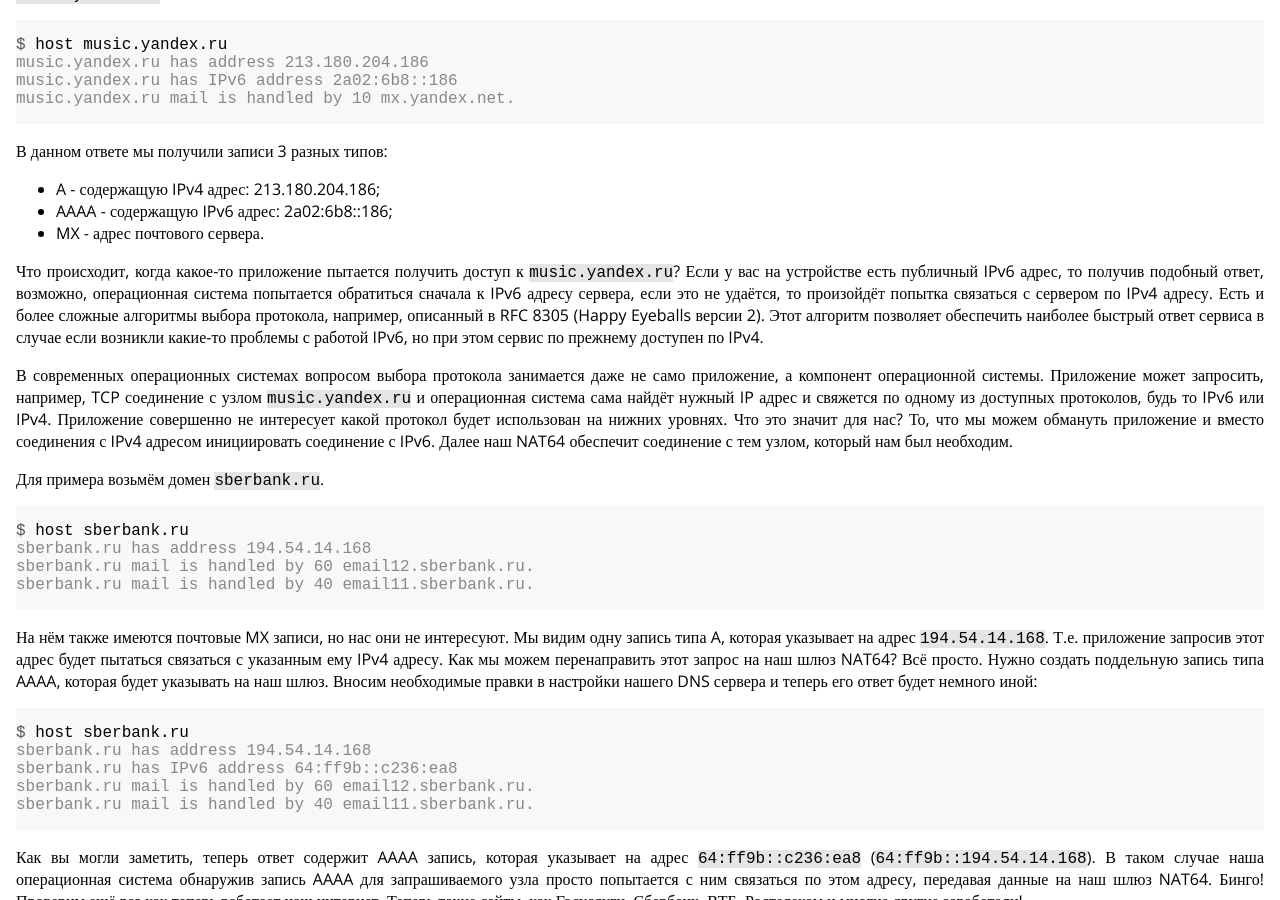
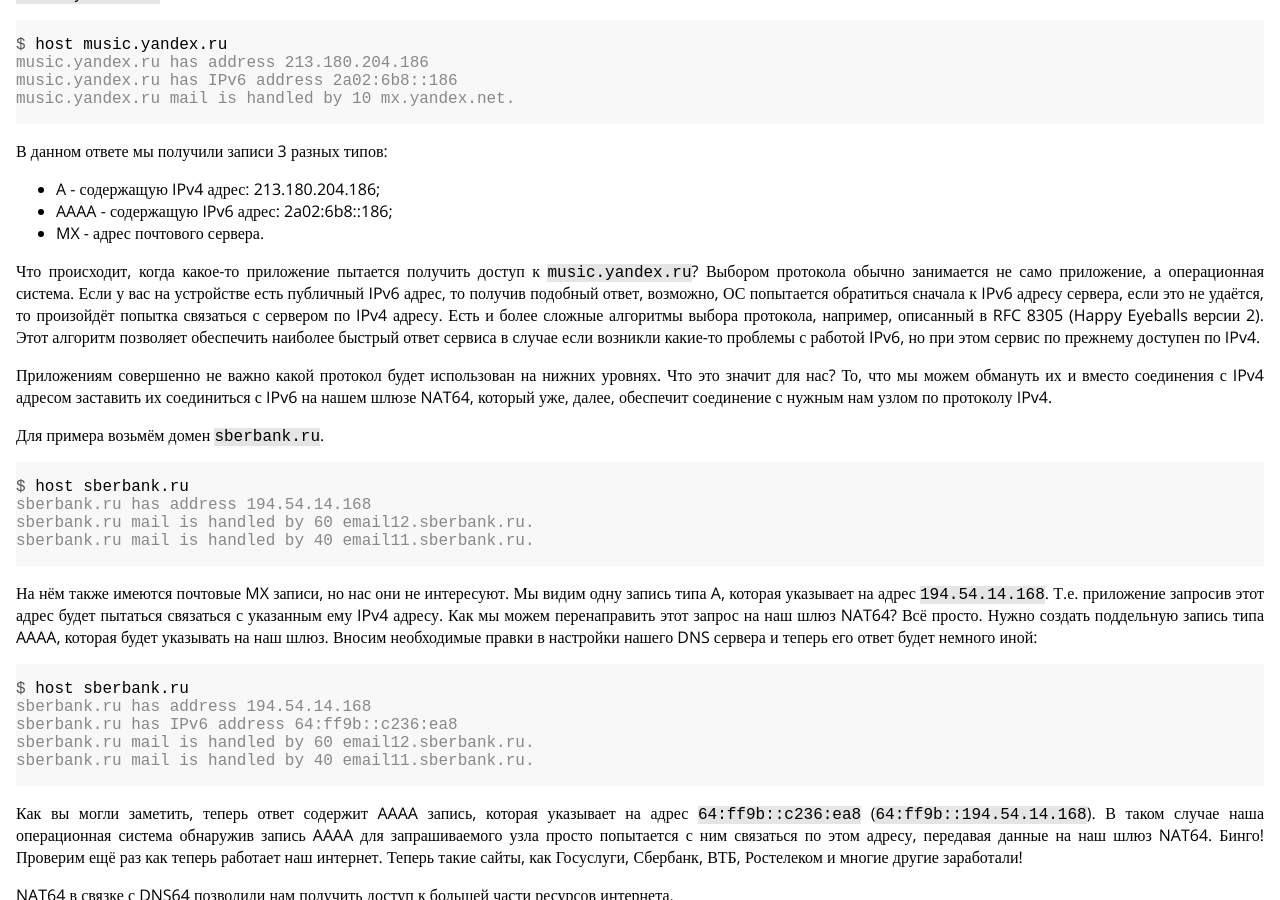
Before and after one commit to fsa/site, a Jekyll site: the page built from _posts/2025-02-28-464xlat.md, in a window 1280 px wide and 900 px high, scrolled down 1591 px. Built offline with Jekyll 4.4.1, drawn with Linux system fonts in a browser that asks for light colours.

Commit message:
Переделана часть текста про выбор протокола IPv6/IPv4

```diff
--- a/_posts/2025-02-28-464xlat.md
+++ b/_posts/2025-02-28-464xlat.md
@@ -63,9 +63,9 @@
 - AAAA - содержащую IPv6 адрес: 2a02:6b8::186;
 - MX - адрес почтового сервера.
 
-Что происходит, когда какое-то приложение пытается получить доступ к `music.yandex.ru`? Если у вас на устройстве есть публичный IPv6 адрес, то получив подобный ответ, возможно, операционная система попытается обратиться сначала к IPv6 адресу сервера, если это не удаётся, то произойдёт попытка связаться с сервером по IPv4 адресу. Есть и более сложные алгоритмы выбора протокола, например, описанный в RFC 8305 (Happy Eyeballs версии 2). Этот алгоритм позволяет обеспечить наиболее быстрый ответ сервиса в случае если возникли какие-то проблемы с работой IPv6, но при этом сервис по прежнему доступен по IPv4.
+Что происходит, когда какое-то приложение пытается получить доступ к `music.yandex.ru`? Выбором протокола обычно занимается не само приложение, а операционная система. Если у вас на устройстве есть публичный IPv6 адрес, то получив подобный ответ, возможно, ОС попытается обратиться сначала к IPv6 адресу сервера, если это не удаётся, то произойдёт попытка связаться с сервером по IPv4 адресу. Есть и более сложные алгоритмы выбора протокола, например, описанный в RFC 8305 (Happy Eyeballs версии 2). Этот алгоритм позволяет обеспечить наиболее быстрый ответ сервиса в случае если возникли какие-то проблемы с работой IPv6, но при этом сервис по прежнему доступен по IPv4.
 
-В современных операционных системах вопросом выбора протокола занимается даже не само приложение, а компонент операционной системы. Приложение может запросить, например, TCP соединение с узлом `music.yandex.ru` и операционная система сама найдёт нужный IP адрес и свяжется по одному из доступных протоколов, будь то IPv6 или IPv4. Приложение совершенно не интересует какой протокол будет использован на нижних уровнях. Что это значит для нас? То, что мы можем обмануть приложение и вместо соединения с IPv4 адресом инициировать соединение с IPv6. Далее наш NAT64 обеспечит соединение с тем узлом, который нам был необходим.
+Приложениям совершенно не важно какой протокол будет использован на нижних уровнях. Что это значит для нас? То, что мы можем обмануть их и вместо соединения с IPv4 адресом заставить их соединиться с IPv6 на нашем шлюзе NAT64, который уже, далее, обеспечит соединение с нужным нам узлом по протоколу IPv4.
 
 Для примера возьмём домен `sberbank.ru`.
 
```
